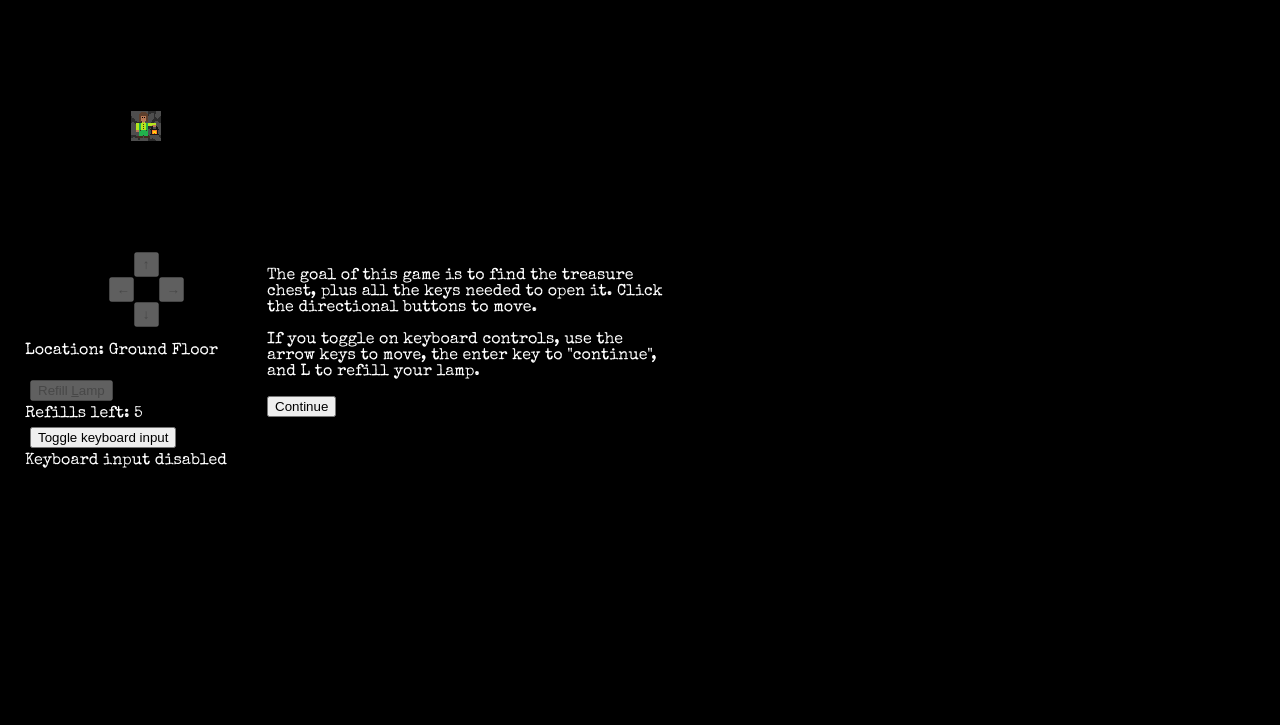
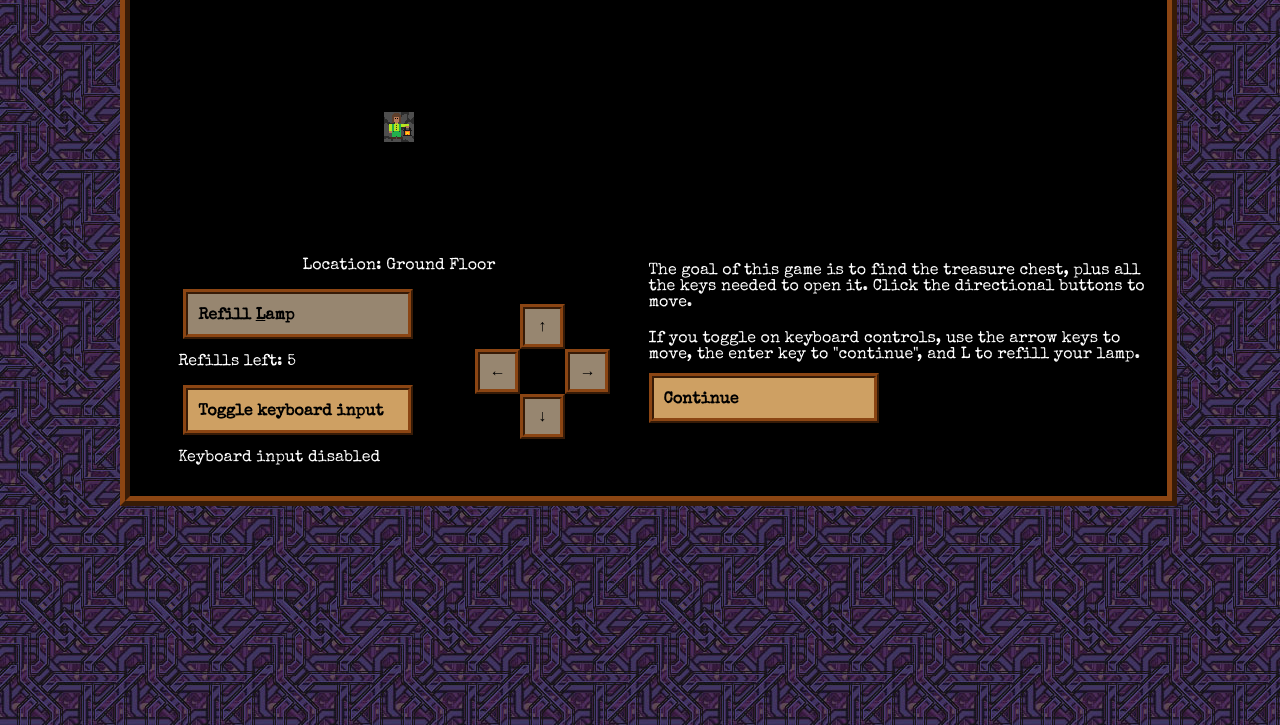
Before and after one commit to goose-droid/mazegame, a plain HTML site: page index.html in a window 1280 px wide. Shown: the part 75-800 px from the top of the page. Drawn offline with nearby package versions, Linux system fonts and the light colour scheme; a web font is replaced by a local one.

Commit message:
arrange html and css layout and styling

```diff
--- a/index.html
+++ b/index.html
@@ -6,31 +6,40 @@
         <link href="style.css" rel="stylesheet" />
     </head>
     <body>
+        <div id="wrapper">
             <h1>Maze Game</h1>
             <main>
                 <div id="left-column">
                     <div id="minimap">
                         <canvas id="canvas" width="210" height="210">This is the game canvas.</canvas>
                     </div>
-                <div id="buttons area">
+                    <div id="buttonsarea">
+                        <div id="location"></div>
+                        <div id="main-buttons">
+                            <div id="torch-stuff">
+                                <div>
+                                    <button id="use-torch" class="fullbutton" disabled>Refill <u>L</u>amp</button><div id="torch-count"></div>
+                                </div>
+                                <div class="flex">
+                                    <button id="toggle-arrow-keys" class="fullbutton" >Toggle keyboard input</button><div id="arrow-keys-status"></div>
+                                </div>
+                            </div>
                             <div class="directional-buttons">
                                 <button id="ButtonNorth" disabled>↑</button><br>
                                 <button id="ButtonWest">←</button><div class="center-square"></div><button id="ButtonEast" disabled>→</button><br>
                                 <button id="ButtonSouth" disabled>↓</button>
                             </div>
-                    <div id="location"></div>
-                    <button id="use-torch" disabled>Refill <u>L</u>amp</button>
-                    <div id="torch-count"></div>
-                    <button id="toggle-arrow-keys">Toggle keyboard input</button>
-                    <div id="arrow-keys-status"></div>
+                        </div>
+
                     </div>
                 </div>
                 <div id="right-column">
                     <canvas id="right-canvas" width="210" height="210">This is the extra canvas</canvas>
                     <div id="text"></div>
-                <button id="continue" class="hidden" disabled>Continue</button>
+                    <button id="continue" class="hidden fullbutton" disabled>Continue</button>
                 </div>
             </main>
+        </div>
         <div class="hidden">
         <img
             id="source"
--- a/script.js
+++ b/script.js
@@ -551,6 +551,8 @@ function foundChest(objectindex) {
         text.innerHTML += `<p>Unfortunately, you have ${numberOfKeys} key(s), but need ${keysneededtowin} keys to open the box.</p>`;
     } else {
         text.innerHTML += `<p>Using ${keysneededtowin} keys, you opened the box and found a great treasure! You won the game with ${torches} refills remaining and collected ${numberOfKeys - keysneededtowin} extra keys.`
+        gameover = true;
+        disableButtons();
     }
 }
 
@@ -566,7 +568,7 @@ function disableButtons() {
 function useTorch(){
     torches--;
     torchSteps = 0;
-    torchText.innerHTML = `Refills left: ${torches}`;
+    torchText.innerHTML = `<p>Refills left: ${torches}</p>`;
     if (torches < 1) {
         ButtonUseTorch.setAttribute("disabled", "disabled");
     };
@@ -753,8 +755,8 @@ loadMap(groundfloor, 1, 8);
 //run squarescoords function the first time to set up starting coords
 applySquaresCoords();
 
-keysText.innerHTML = "Keyboard input disabled";
-torchText.innerHTML = `Refills left: ${torches}`;
+keysText.innerHTML = "<p>Keyboard input disabled</p>";
+torchText.innerHTML = `<p>Refills left: ${torches}</p>`;
 
 //draw starting position after spritesheet loads
 window.onload = (event) => {
@@ -790,10 +792,10 @@ ButtonUseTorch.addEventListener("click", () => {
 ButtonToggleArrowKeys.addEventListener("click", () => {
     if (arrowKeys) {
         arrowKeys = false;
-        keysText.innerHTML = "Keyboard input disabled";
+        keysText.innerHTML = "<p>Keyboard input disabled</p>";
     } else {
         arrowKeys = true;
-        keysText.innerHTML = "Keyboard input enabled";
+        keysText.innerHTML = "<p>Keyboard input enabled</p>";
     }
 })
 
--- a/style.css
+++ b/style.css
@@ -2,18 +2,91 @@
 
 body {
     margin-left: 25px;
-    background-color: black;
+    background-image: url("pattern49.jpg");
     color: white;
     font-family: "Special Elite", monospace;
 }
 
+#wrapper {
+    width: 80%;
+    max-width: 1000px;
+    margin: auto;
+    border: 10px ridge saddlebrown;
+    background-color: black;
+    padding: 20px;
+    padding-top: 5px;
+
+}
+
 main {
     display: flex;
+
+}
+
+.flex {
+    display: flex;
+    flex-direction: column;
+}
+
+p {
+    margin: 0px;
+    padding: 10px 0px;
+}
+
+
+button {
+    all: unset;
+    cursor: pointer;
+    background-color: rgb(206, 160, 99);
+    color:black;
+    border: 5px ridge saddlebrown;
+    font-weight: bold;
+}
+
+button:hover {
+    background-color:rgb(230, 178, 111);
+}
+
+button:focus-visible {
+    outline: 2px solid white;
+    outline-offset: 2px;
+}
+
+button:disabled {
+    background-color: rgb(151, 134, 112);
+    cursor:default;
+}
+
+.fullbutton {
+    line-height: 35px;
+    height: 35px;
+    width: 200px;
+    font-family: "Special Elite", monospace;
+    font-size: 16px;
+    margin: 0px;
+    padding-left: 10px;
+    padding-right: 10px;
+    padding-top: 5px;
+}
+
+#main-buttons {
+    display:flex;
+    flex-direction: row;
+    justify-content: space-around;
+    /*align-items: center;*/
+}
+
+#location {
+    text-align: center;
 }
 
 h1 {
     font-family: 'Rye', serif;
     font-weight: normal;
+    text-align: center;
+    padding-top: 0px;
+    margin-top: 0px;
+
 }
 
 #right-canvas {
@@ -22,13 +95,13 @@ h1 {
 
 .directional-buttons {
     button {
-        height: 25px;
-        width: 25px;
+        height: 35px;
+        width: 35px;
         margin: 0px;
     }
     .center-square {
         height: 0px;
-        width: 25px;
+        width: 45px;
         margin: 0px;
         display: inline-block;
     }
@@ -36,10 +109,18 @@ h1 {
         margin-left:0px;
     }
     text-align: center;
+    padding-top: 20px;
+    padding-right: 10px;
 }
 
 #toggle-arrow-keys {
     margin: 5px;
+}
+
+#minimap {
+    display:flex;
+    flex-direction: row;
+    justify-content: center;
 }
 
 #use-torch {
@@ -56,5 +137,9 @@ canvas {
 }
 
 #right-column {
-    max-width: 400px;
+    flex: 1;
 }
+
+#left-column {
+    flex: 1;
+}
```
Also changed, not shown: bricks5.gif (added), pattern454.jpg (added), pattern49.jpg (added). Lines whose indentation alone changed are shown as unchanged.
